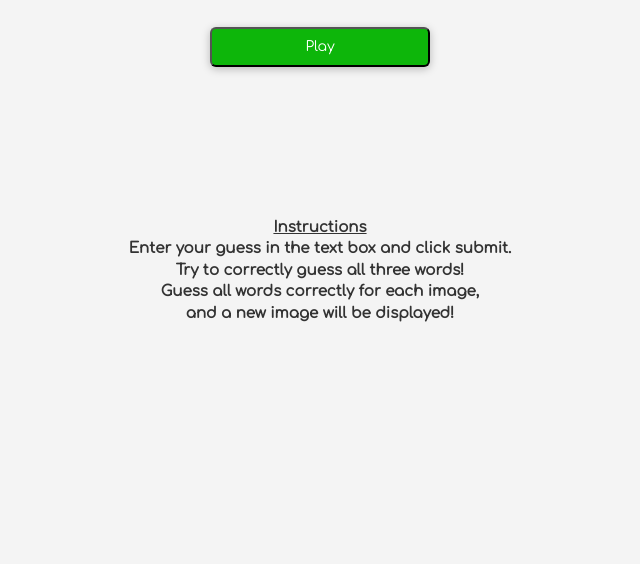
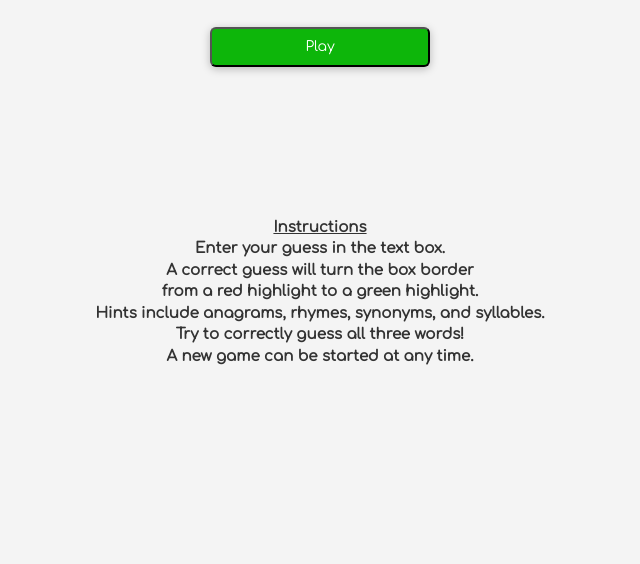
Before and after one commit to a-phung/gifguessr, a Flask app: page / in a window 1280 px wide. Shown: the part 327-891 px from the top of the page, without its empty margins (320-960 px from the left). Run offline with Flask 2, Linux system fonts and the light colour scheme; some libraries are stand-ins or nearby versions; some web fonts are replaced.

Commit message:
Revised homepage instructions.

```diff
--- a/templates/home.html
+++ b/templates/home.html
@@ -53,10 +53,12 @@
   <div class="container">
     <div class="sub-content">
       <p class="minor-lead"><u>Instructions</u><br>
-           Enter your guess in the text box and click submit.<br>
+           Enter your guess in the text box.<br>
+           A correct guess will turn the box border<br>
+           from a red highlight to a green highlight.<br>
+           Hints include anagrams, rhymes, synonyms, and syllables.<br>
            Try to correctly guess all three words!<br>
-           Guess all words correctly for each image,<br>
-           and a new image will be displayed!
+           A new game can be started at any time.<br>
       </p>
     </div>
   </div><!-- /.container -->
```
